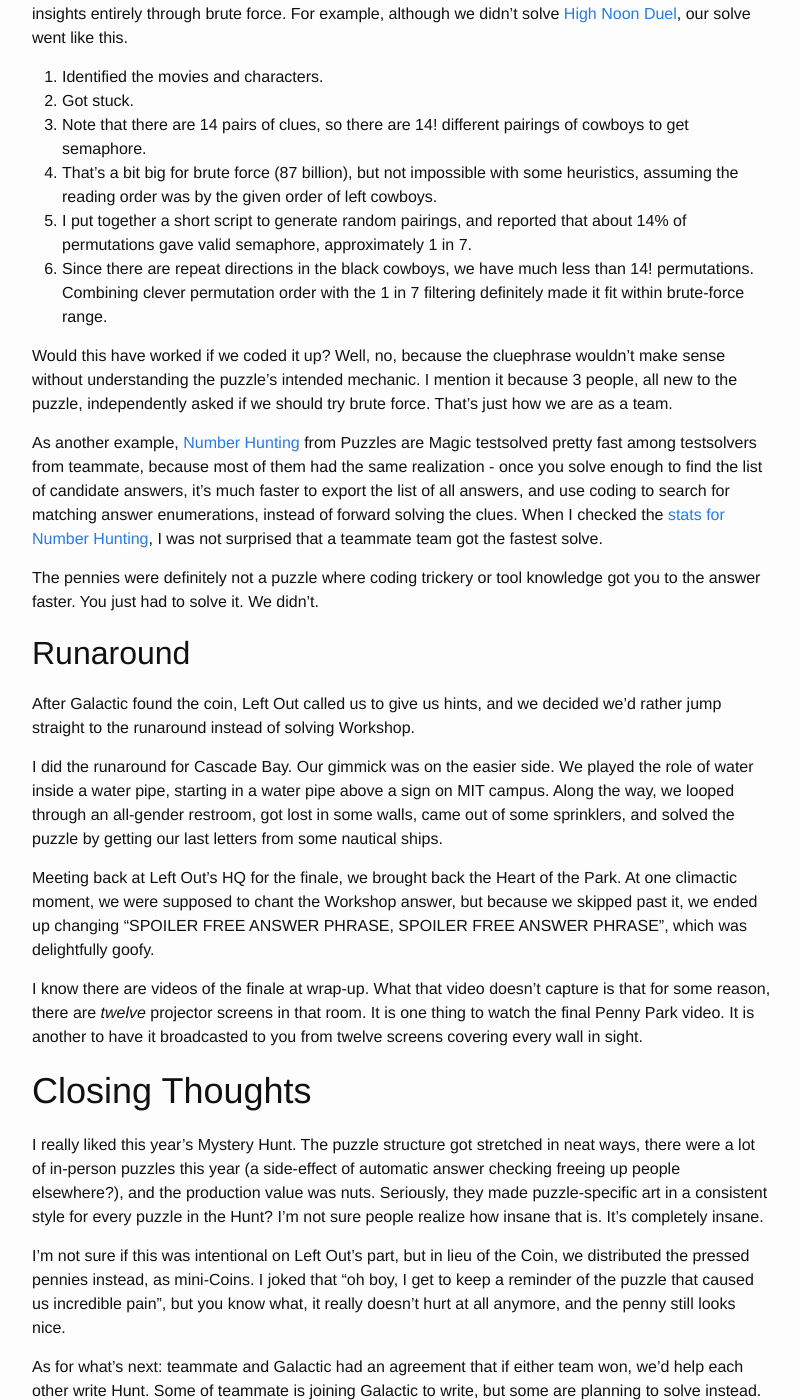
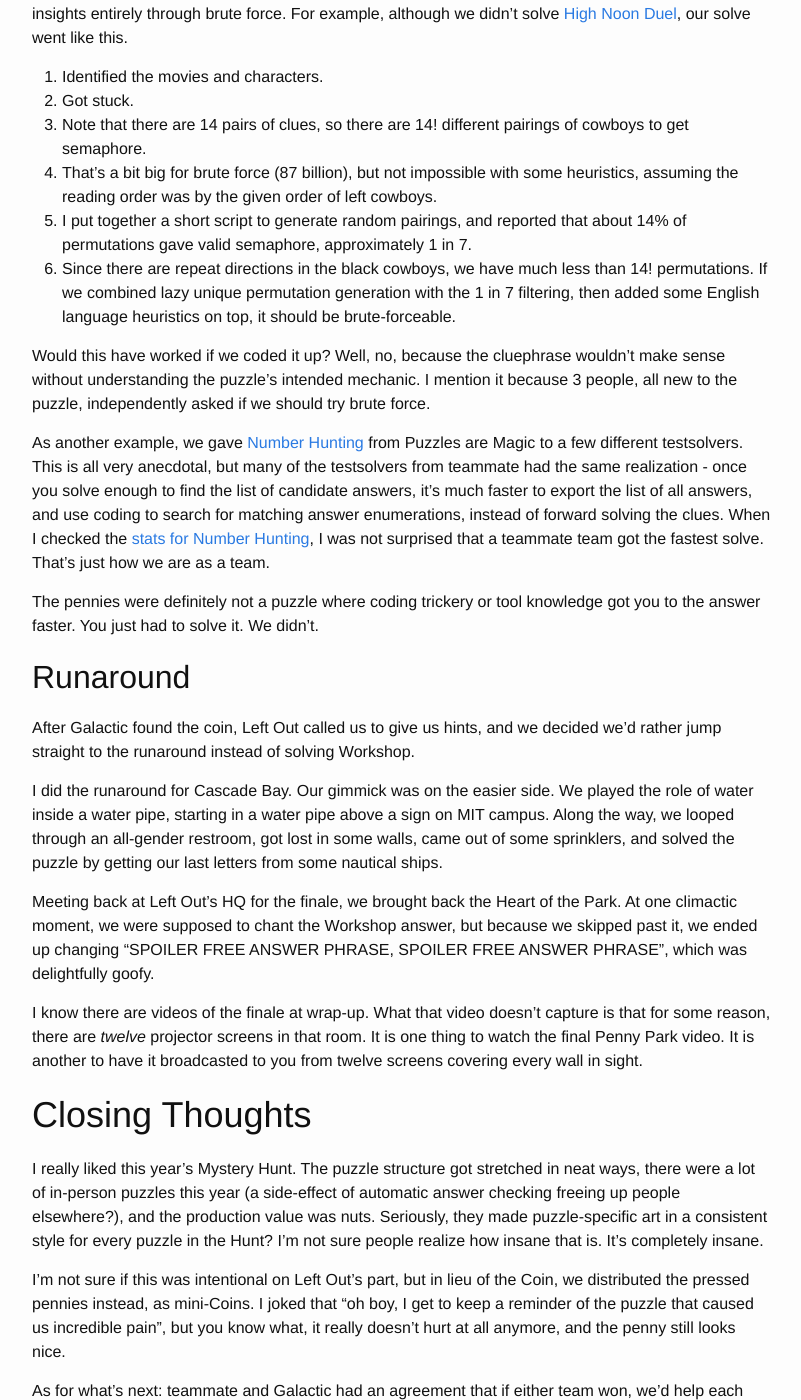
Before and after one commit to alexirpan/alexirpan.github.io, a Jekyll site: the page built from _posts/2020-02-17-mh-2020-part2.markdown, in a window 1280 px wide and 1400 px high, scrolled down 17044 px. Shown: the whole window, without its empty margins (238-1039 px from the left). Built offline with Jekyll 4.4.1, drawn with Linux system fonts in a browser that asks for light colours; nearby versions of some CDN libraries; some of the changed text lies outside the part shown.

Commit message:
Final revision

```diff
--- a/_posts/2020-02-17-mh-2020-part2.markdown
+++ b/_posts/2020-02-17-mh-2020-part2.markdown
@@ -783,25 +783,25 @@
 5. I put together a short script to generate random pairings, and reported that
 about 14% of permutations gave valid semaphore, approximately 1 in 7.
 6. Since there are repeat directions in the black cowboys, we have much less than
-14! permutations. Combining clever permutation order with the 1 in 7 filtering
-definitely made it fit within brute-force range.
+14! permutations. If we combined lazy unique permutation generation with the
+1 in 7 filtering, then added some English language heuristics on top, it
+should be brute-forceable.
 
 Would this have worked if we coded it up? Well, no, because the cluephrase
 wouldn't make sense without understanding the puzzle's intended mechanic.
 I
 mention it because 3 people, all new to the puzzle, independently asked if
 we should try brute force.
-That's just how we are as a team.
 
-As another example, [Number Hunting](https://www.puzzlesaremagic.com/puzzle/number-hunting/) from
-Puzzles are Magic testsolved pretty fast among testsolvers from teammate,
-because most
-of them had the same realization - once you solve enough to find the list of
+As another example, we gave [Number Hunting](https://www.puzzlesaremagic.com/puzzle/number-hunting/)
+from Puzzles are Magic to a few different testsolvers. This is all very
+anecdotal, but many of the testsolvers from teammate
+had the same realization - once you solve enough to find the list of
 candidate answers,
 it's much faster to export the list of all answers, and use coding to search
 for matching answer enumerations, instead of forward solving the clues.
 When I checked the
-[stats for Number Hunting](https://www.puzzlesaremagic.com/stats/number-hunting/), I was not surprised that a teammate team got the fastest solve.
+[stats for Number Hunting](https://www.puzzlesaremagic.com/stats/number-hunting/), I was not surprised that a teammate team got the fastest solve. That's just how we are as a team.
 
 The pennies were definitely not a puzzle where coding trickery or tool knowledge
 got you to the answer faster. You just had to solve it. We didn't.
@@ -849,13 +849,14 @@
 if we're in position to, but we were implicitly relying on help from Galactic
 to write Hunt if we won. Assuming that no one wants to write MIT Mystery Hunt
 two years in a row, if teammate wins next year, the cavalry's not coming
-from Galactic. It will be less **WHOOSH** *Galactic Trendsetters!* **NYEEEEOW**,
+from Galactic. It will be less **WHOOSH** *Galactic Trendsetters!* **NYEEEOW**,
 and more **WHOOSH** *please let us sleep* **ZZZZZZZ**.
 
 The skill set to win Hunt is not the same as
 the skill set to write Hunt. There's definitely heavy overlap, since experienced
-solvers know what good puzzles look like, but that still leaves creating good
-puzzles, on top of all the other organization involved in running a Hunt.
+solvers know what good puzzles look like, but that still leaves all the
+time estimation, organization, theming, and tech required to make the Hunt
+tick.
 MIT Mystery Hunt exists because people keep making it happen,
 and if you can win Hunt, you have the responsibility of continuing to make
 it happen. The most direct consequence of our strong performance this year is
```
Also changed, not shown: other parts of _posts/2020-02-17-mh-2020-part2.markdown (+1 -1 lines).
